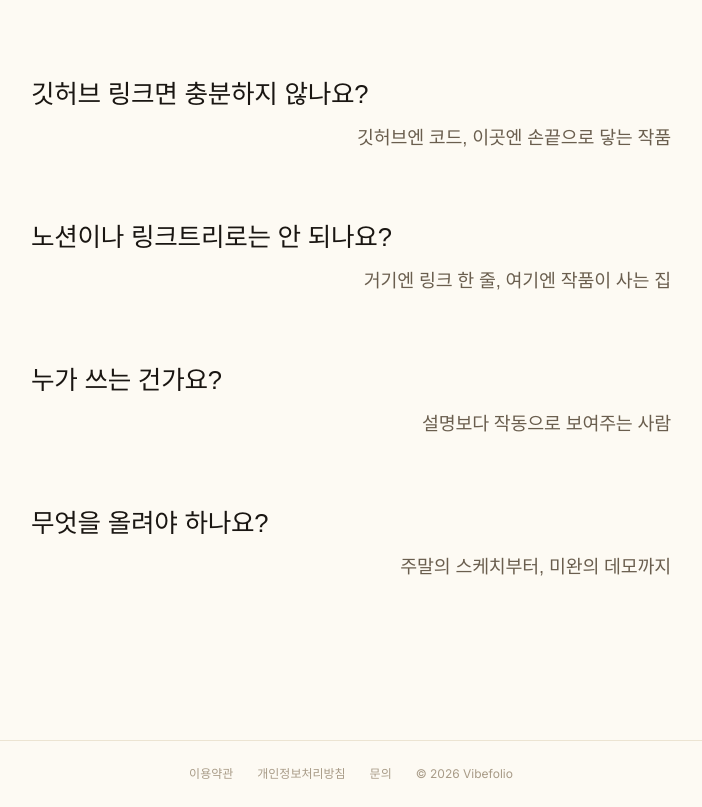
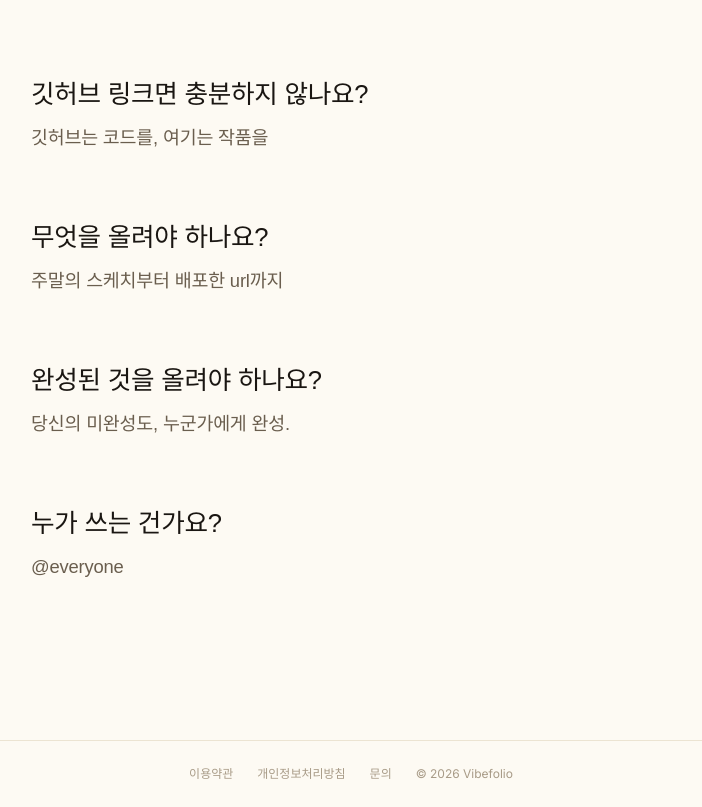
Before and after one commit to syk8015/vibefolio, a Next.js app: page / in a window 1280 px wide. Shown: the part 820-1627 px from the top of the page, without its empty margins (289-991 px from the left). Built offline with nearby package versions, Linux system fonts and the light colour scheme; no server answers; the database is empty; a web font is replaced by a local one.

Commit message:
Replace FAQ copy verbatim from user and left-align answers
- Apply user-provided Q/A set: 깃허브 / 무엇을 / 완성된 것 / 누가
- Drop right-alignment; readability suffered, all rows now left-aligned

```diff
--- a/components/FaqRepliesSection.tsx
+++ b/components/FaqRepliesSection.tsx
@@ -3,10 +3,10 @@
 import { useEffect, useRef, useState } from "react";
 
 const FAQ = [
-  { q: "깃허브 링크면 충분하지 않나요?", a: "깃허브엔 코드, 이곳엔 손끝으로 닿는 작품" },
-  { q: "노션이나 링크트리로는 안 되나요?", a: "거기엔 링크 한 줄, 여기엔 작품이 사는 집" },
-  { q: "누가 쓰는 건가요?", a: "설명보다 작동으로 보여주는 사람" },
-  { q: "무엇을 올려야 하나요?", a: "주말의 스케치부터, 미완의 데모까지" },
+  { q: "깃허브 링크면 충분하지 않나요?", a: "깃허브는 코드를, 여기는 작품을" },
+  { q: "무엇을 올려야 하나요?", a: "주말의 스케치부터 배포한 url까지" },
+  { q: "완성된 것을 올려야 하나요?", a: "당신의 미완성도, 누군가에게 완성." },
+  { q: "누가 쓰는 건가요?", a: "@everyone" },
 ];
 
 const CHAR_MS = 8;
@@ -142,7 +142,6 @@ const aStyle: React.CSSProperties = {
   lineHeight: 1.5,
   letterSpacing: "-0.01em",
   margin: 0,
-  textAlign: "right",
   wordBreak: "keep-all",
   overflowWrap: "break-word",
 };
```
